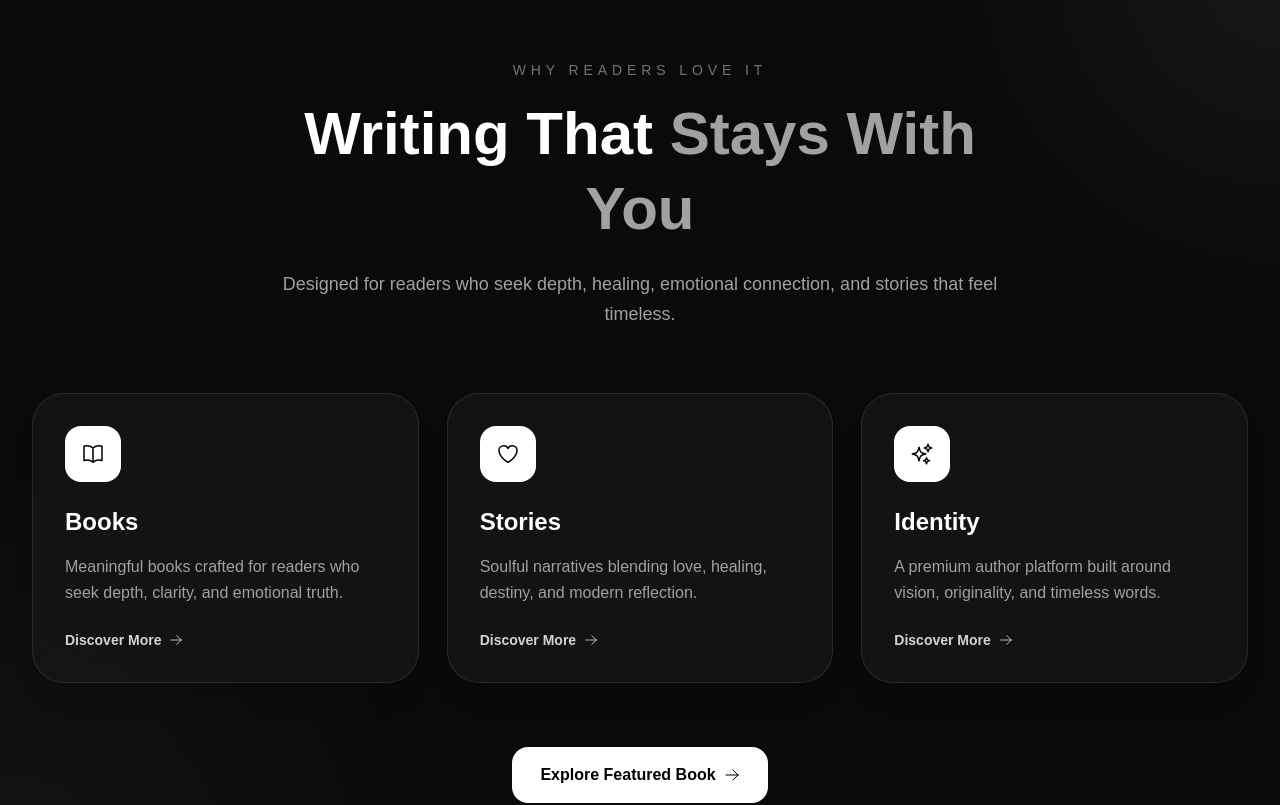
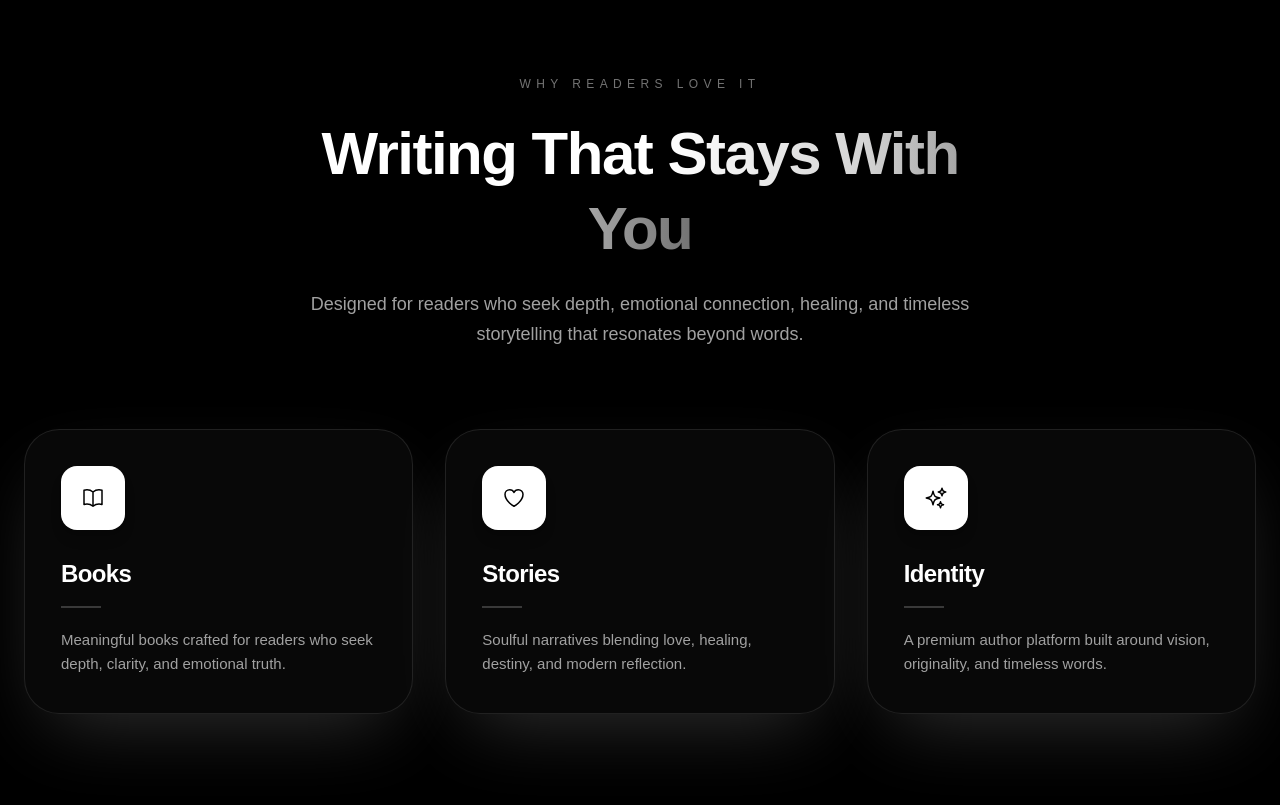
Before and after one commit to itsabhishekme/vihaan-writes-publication, a Next.js app: page / in a window 1280 px wide. Shown: the part 880-1685 px from the top of the page. Built offline with nearby package versions, Linux system fonts and the light colour scheme.

Commit message:
Complete website

```diff
--- a/app/contact/ContactClient.tsx
+++ b/app/contact/ContactClient.tsx
@@ -355,7 +355,7 @@ export default function ContactClient() {
           href="/book"
           className="inline-flex mt-6 items-center gap-2 px-6 py-3 rounded-full border border-white/10 bg-white/5"
         >
-          Explore Books <HiOutlineArrowRight />
+          Explore Books
         </Link>
       </section>
     </main>
--- a/components/FeatureSection.tsx
+++ b/components/FeatureSection.tsx
@@ -5,9 +5,9 @@ import {
   HiOutlineBookOpen,
   HiOutlineHeart,
   HiOutlineSparkles,
-  HiOutlineArrowRight,
 } from 'react-icons/hi2'
-import Link from 'next/link'
+
+/* ================= DATA ================= */
 
 const data = [
   {
@@ -27,99 +27,108 @@ const data = [
   },
 ]
 
+/* ================= ANIMATION ================= */
+
+const container = {
+  hidden: {},
+  show: {
+    transition: {
+      staggerChildren: 0.18,
+    },
+  },
+}
+
+const fadeUp = {
+  hidden: { opacity: 0, y: 50 },
+  show: { opacity: 1, y: 0 },
+}
+
+/* ================= COMPONENT ================= */
+
 export default function FeatureSection() {
   return (
-    <section
-      className="relative py-24 overflow-hidden"
-      aria-label="Why Readers Love Vihaan Writes"
+    <section className="relative py-28 bg-black text-white overflow-hidden">
+
+      {/* ===== BACKGROUND ===== */}
+      <div className="absolute inset-0 -z-10">
+        <div className="absolute top-[-120px] right-[-120px] w-[600px] h-[600px] bg-white/5 blur-[140px] rounded-full" />
+        <div className="absolute bottom-[-120px] left-[-120px] w-[600px] h-[600px] bg-white/5 blur-[140px] rounded-full" />
+      </div>
+
+      {/* ===== HEADER ===== */}
+      <motion.div
+        variants={fadeUp}
+        initial="hidden"
+        whileInView="show"
+        viewport={{ once: true }}
+        transition={{ duration: 0.7 }}
+        className="text-center max-w-3xl mx-auto px-6"
       >
-      {/* Background Effects */}
-      <div className="absolute inset-0 -z-10 bg-[radial-gradient(circle_at_top_right,rgba(255,255,255,0.05),transparent_22%),radial-gradient(circle_at_bottom_left,rgba(255,255,255,0.04),transparent_28%)]" />
-
-      {/* SEO Hidden Keywords */}
-      <h2 className="sr-only">
-        Vihaan Writes books, storytelling, author platform, emotional writing,
-        spiritual literature, modern reading experience
-      </h2>
-
-      <div className="container-main">
-        {/* Heading */}
-        <motion.div
-          initial={{ opacity: 0, y: 24 }}
-          whileInView={{ opacity: 1, y: 0 }}
-          transition={{ duration: 0.65 }}
-          viewport={{ once: true }}
-          className="text-center max-w-3xl mx-auto"
-        >
-          <p className="uppercase tracking-[0.35em] text-sm text-neutral-500">
+        <p className="uppercase tracking-[0.45em] text-xs text-neutral-500">
           Why Readers Love It
         </p>
 
-          <h3 className="mt-4 text-4xl md:text-6xl font-black leading-tight">
-            Writing That <span className="text-neutral-400">Stays With You</span>
-          </h3>
+        <h2 className="mt-6 text-4xl md:text-6xl font-extrabold leading-tight tracking-tight">
+          Writing That{' '}
+          <span className="bg-gradient-to-r from-white via-neutral-300 to-neutral-500 bg-clip-text text-transparent">
+            Stays With You
+          </span>
+        </h2>
 
         <p className="mt-6 text-lg text-neutral-400 leading-relaxed">
-            Designed for readers who seek depth, healing, emotional connection,
-            and stories that feel timeless.
+          Designed for readers who seek depth, emotional connection, healing,
+          and timeless storytelling that resonates beyond words.
         </p>
       </motion.div>
 
-        {/* Cards */}
-        <div className="grid md:grid-cols-3 gap-7 mt-16">
+      {/* ===== CARDS ===== */}
+      <motion.div
+        variants={container}
+        initial="hidden"
+        whileInView="show"
+        viewport={{ once: true }}
+        className="mt-20 grid md:grid-cols-3 gap-8 px-6 max-w-7xl mx-auto"
+      >
         {data.map((item, index) => {
           const Icon = item.icon
 
           return (
             <motion.div
               key={item.title}
-                initial={{ opacity: 0, y: 35 }}
-                whileInView={{ opacity: 1, y: 0 }}
-                transition={{ delay: index * 0.12, duration: 0.6 }}
-                viewport={{ once: true }}
-                className="group relative rounded-[2rem] border border-white/10 bg-neutral-900/70 backdrop-blur-xl p-8 hover:-translate-y-2 transition duration-300 shadow-xl"
+              variants={fadeUp}
+              transition={{ duration: 0.6 }}
+              className="group relative rounded-[2.2rem] border border-white/10 bg-white/[0.03] backdrop-blur-xl p-9 overflow-hidden hover:-translate-y-3 transition duration-500 shadow-[0_30px_80px_-25px_rgba(255,255,255,0.2)]"
             >
-                {/* Glow */}
-                <div className="absolute inset-0 rounded-[2rem] opacity-0 group-hover:opacity-100 transition bg-[radial-gradient(circle_at_top_right,rgba(255,255,255,0.08),transparent_30%)]" />
+              {/* Hover Glow */}
+              <div className="absolute inset-0 opacity-0 group-hover:opacity-100 transition duration-500 bg-[radial-gradient(circle_at_top_right,rgba(255,255,255,0.15),transparent_45%)]" />
 
-                <div className="relative">
-                  <div className="h-14 w-14 rounded-2xl bg-white text-black flex items-center justify-center text-2xl mb-6">
+              {/* Animated Border Light */}
+              <div className="absolute inset-0 rounded-[2.2rem] border border-transparent group-hover:border-white/20 transition duration-500" />
+
+              {/* Content */}
+              <div className="relative z-10">
+                {/* Icon */}
+                <div className="h-16 w-16 rounded-2xl bg-white text-black flex items-center justify-center text-2xl mb-7 transition duration-500 group-hover:scale-110 group-hover:rotate-6 shadow-lg">
                   <Icon />
                 </div>
 
-                  <h4 className="text-2xl font-bold">{item.title}</h4>
+                {/* Title */}
+                <h3 className="text-2xl font-bold tracking-tight">
+                  {item.title}
+                </h3>
 
-                  <p className="mt-4 text-neutral-400 leading-relaxed">
+                {/* Divider */}
+                <div className="mt-4 w-10 h-[2px] bg-white/20 group-hover:w-16 transition-all duration-500" />
+
+                {/* Text */}
+                <p className="mt-5 text-neutral-400 leading-relaxed text-[15px]">
                   {item.text}
                 </p>
-
-                  <div className="mt-6 flex items-center gap-2 text-sm font-semibold text-neutral-300 group-hover:text-white transition">
-                    Discover More <HiOutlineArrowRight />
-                  </div>
               </div>
             </motion.div>
           )
         })}
-        </div>
-
-        {/* Bottom CTA */}
-        <motion.div
-          initial={{ opacity: 0, y: 22 }}
-          whileInView={{ opacity: 1, y: 0 }}
-          transition={{ delay: 0.25, duration: 0.6 }}
-          viewport={{ once: true }}
-          className="mt-16 text-center"
-        >
-          <Link
-            href="/book"
-            className="inline-flex items-center gap-2 px-7 py-4 rounded-2xl bg-white text-black font-semibold hover:scale-105 transition"
-            title="Explore Vihaan Writes Featured Book"
-          >
-            Explore Featured Book
-            <HiOutlineArrowRight />
-          </Link>
       </motion.div>
-      </div>
     </section>
   )
 }
```
Lines whose indentation alone changed are shown as unchanged.
